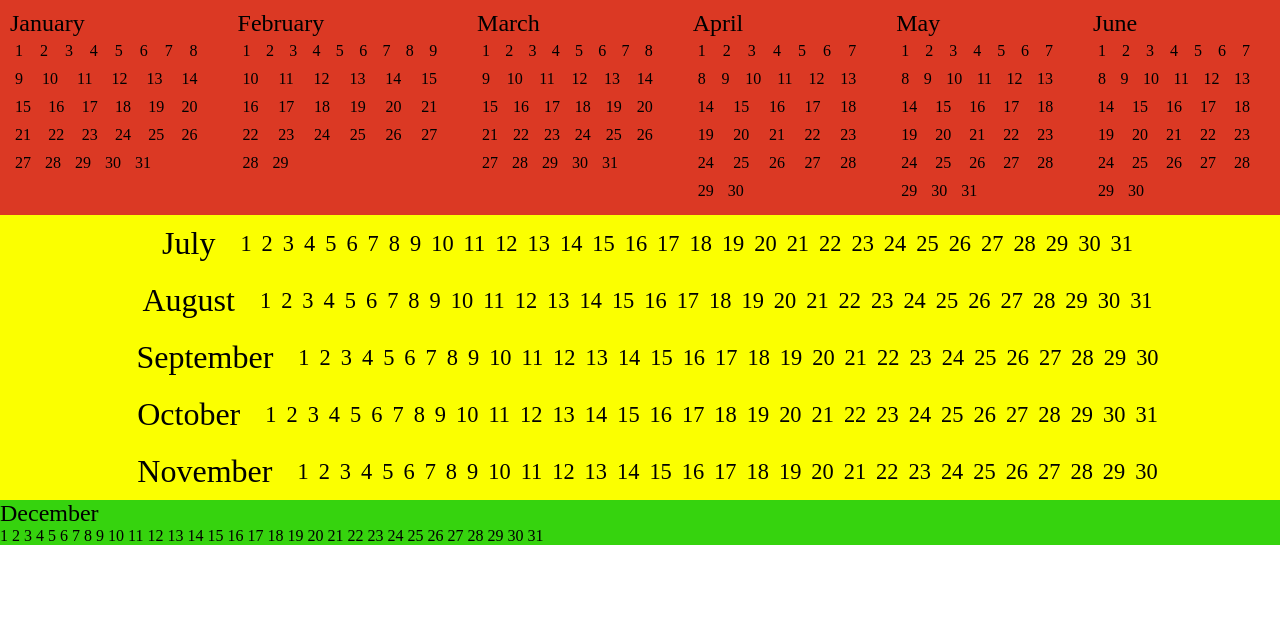
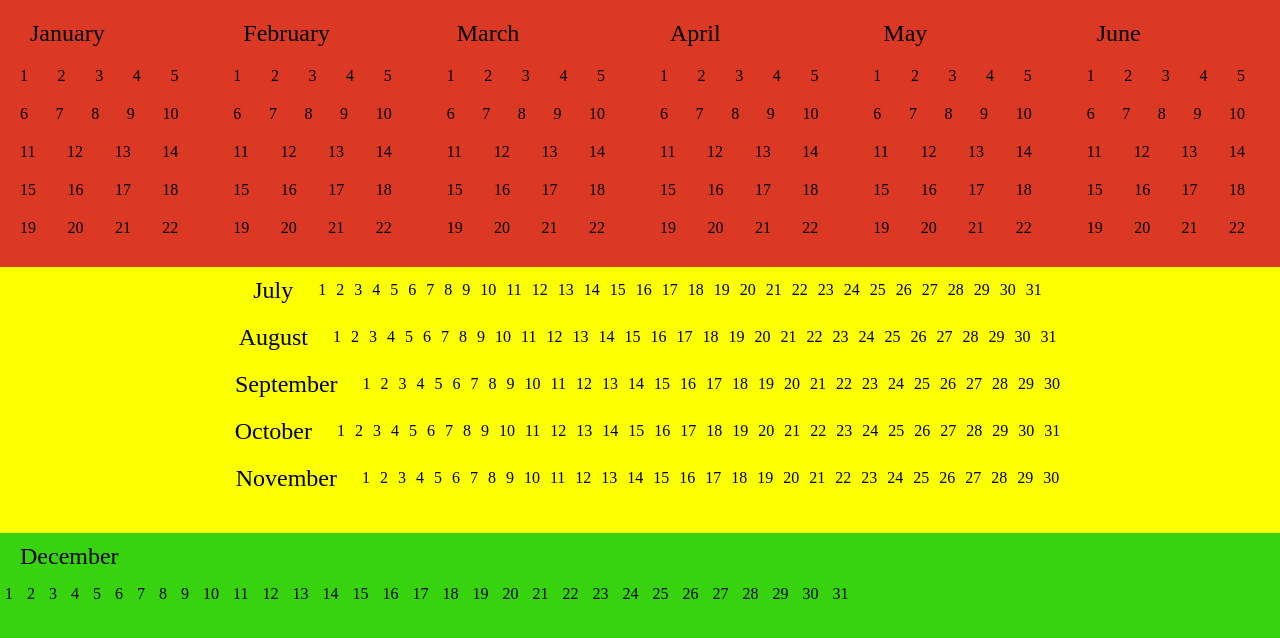
Before and after one commit to DanielLendvai/funny-calendar, a plain HTML site: page frontend/index.html in a window 1280 px wide. Drawn offline with Linux system fonts and the light colour scheme.

Commit message:
grid container

```diff
--- a/frontend/script.js
+++ b/frontend/script.js
@@ -88,7 +88,7 @@ const monthComponent = function (nth, name, days) {
         <section class="${name}" id="${nth}">
             <h2>${name}</h2>
             ${daysHtml}
-            <div class="selected-day"></div>
+
         </section>
     `;
 };
@@ -101,7 +101,7 @@ rootElement.insertAdjacentHTML(
     <div class="blockContainer container"></div>
     <div class="modal">
         <div class="modal-content">
-            <p>Some text in the Modal..</p>
+
         </div>
     </div>`
 );
@@ -175,6 +175,7 @@ function showInfo() {
     }
 }
 showInfo();
+
 window.onclick = function (event) {
     if (event.target == modal) {
         modal.classList.toggle("visible");
--- a/frontend/style.scss
+++ b/frontend/style.scss
@@ -3,23 +3,31 @@
     margin: 0;
     box-sizing: border-box;
 }
+html,
+body {
+    height: 100%;
+}
 .container {
-    overflow: hidden;
-    height: 100%;
+    height: 33.3333vh;
     width: 100%;
     section {
         h2 {
             transition: 0.5s;
             font-weight: 500;
+            font-size: 3vh;
+            margin: 10px 20px 10px 20px;
         }
         .day {
-            transition: .4s;
+            transition: 0.4s;
+            font-size: 2vh;
+            margin: 5px;
+            cursor: pointer;
         }
         .day:hover {
-            transform:scale(190%);
+            transform: scale(190%);
             color: white;
+            opacity: 1;
         }
-
     }
 }
 
@@ -27,12 +35,19 @@
     background-color: rgb(219, 57, 36);
     display: inline-grid;
     grid-auto-flow: column;
-    text-overflow: ellipsis;
+    .February :last-child {
+        opacity: 0.2;
+        &:hover {
+            transform: rotate(720deg);
+        }
+    }
     section {
         text-align: justify;
         margin: 10px 25px 10px 10px;
+        text-overflow:ellipsis;
+        white-space: wrap;
+        overflow:hidden;
         .day {
-            font-size: 1rem;
             display: inline-grid;
             padding: 5px;
         }
@@ -47,23 +62,16 @@
         display: flex;
         flex-flow: row wrap;
         align-items: center;
-
-        h2 {
-            font-size: 2rem;
-            margin: 10px 20px 10px 20px;
-        }
-        .day {
-            font-size: 1.4rem;
-            margin: 5px;
-        }
     }
 }
 
 .blockContainer {
     background-color: rgb(54, 211, 14);
-    display: block;
-    .day {
+    section {
         display: inline-block;
+        .day {
+            display: inline-block;
+        }
     }
 }
 
@@ -76,21 +84,21 @@
     display: none; /* Hidden by default */
     position: fixed; /* Stay in place */
     z-index: 1; /* Sit on top */
-    padding-top: 100px; /* Location of the box */
+    padding-top: 25vh; /* Location of the box */
     left: 0;
     top: 0;
     width: 100%; /* Full width */
     height: 100%; /* Full height */
     overflow: auto; /* Enable scroll if needed */
-    background-color: rgb(0,0,0); /* Fallback color */
-    background-color: rgba(0,0,0,0.4); /* Black w/ opacity */
+    background-color: rgb(0, 0, 0); /* Fallback color */
+    background-color: rgba(0, 0, 0, 0.4); /* Black w/ opacity */
     .modal-content {
         background-color: #fefefe;
         margin: auto;
         padding: 20px;
         border: 1px solid #888;
         width: 80%;
-      }
+    }
 }
 .visible {
     display: block;
```
Also changed, not shown: frontend/index.html (+0 -1 lines), frontend/style.css, 1 other file.
